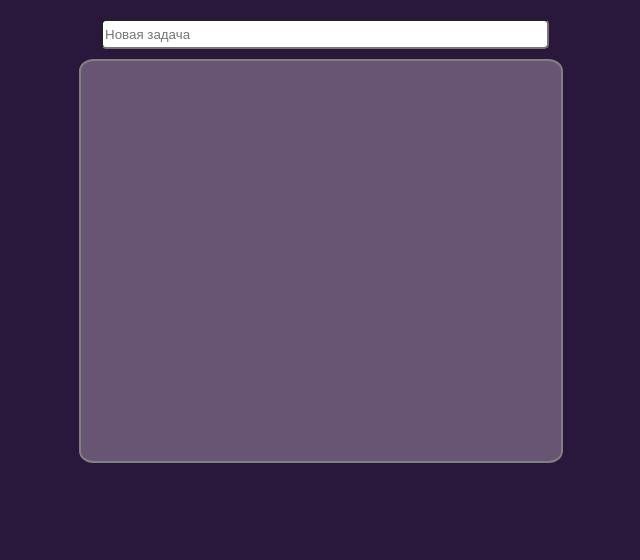
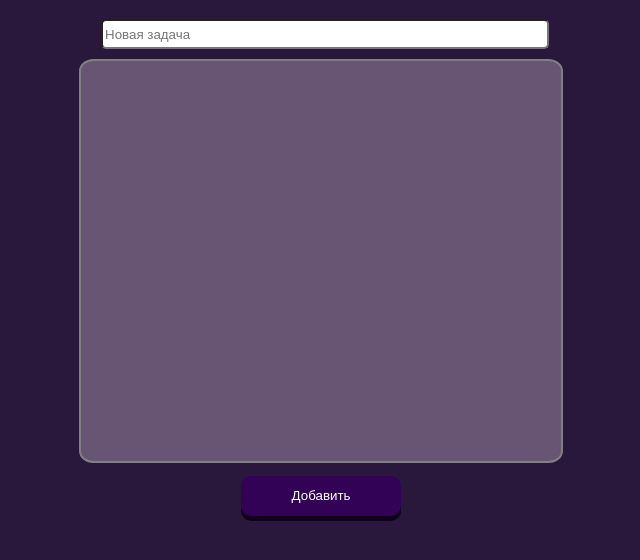
Before and after one commit to Tomekggvp/ToDoList, a plain HTML site: page index.html in a window 1280 px wide. Shown: the part 148-708 px from the top of the page, without its empty margins (319-959 px from the left). Drawn offline with Linux system fonts and the light colour scheme.

Commit message:
made new feature

```diff
--- /dev/null
+++ b/2.js
@@ -0,0 +1 @@
+console.log('hello world');
--- a/index.html
+++ b/index.html
@@ -20,7 +20,8 @@
         <ol class="rounded"></ol>
     </div>
 
-
+    <div class="div-btn"><button class="btn-new">Добавить</button>
+    </div>
 
 
 
```
